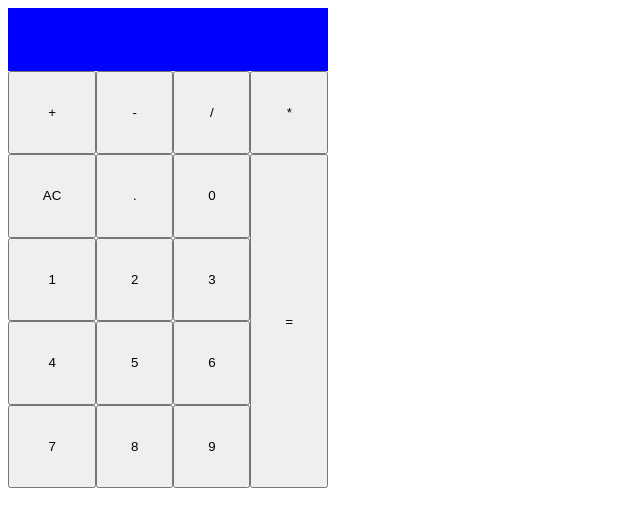
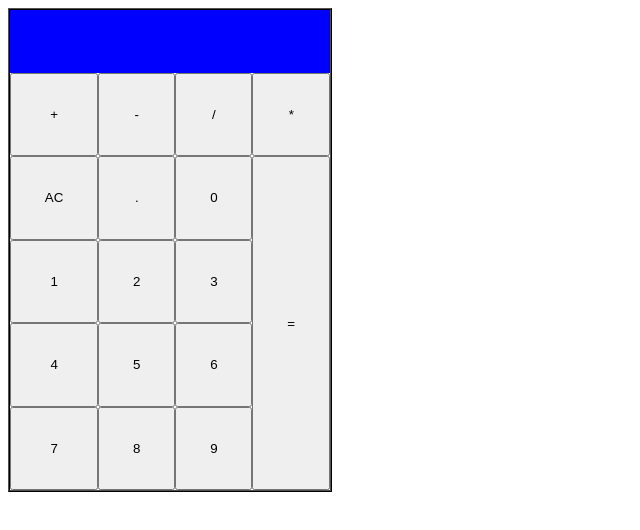
Before and after one commit to BatelHaiylo/Calculator-App, a plain HTML site: page index.html in a window 1280 px wide. Shown: the whole page, without its empty margins (0-640 px from the left). Drawn offline with Linux system fonts and the light colour scheme.

Commit message:
added container border

```diff
--- a/style.css
+++ b/style.css
@@ -9,6 +9,7 @@
     'numRow numRow numRow sideBigBtn';
     height: 60vh;
     width: 40vh;
+    border: 2px ridge rgb(82, 81, 81);
 }
 
 #input_box{
```
